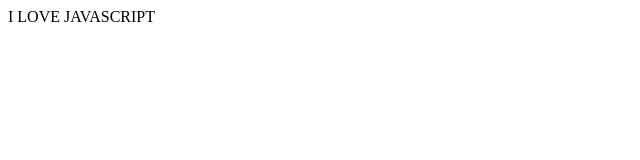
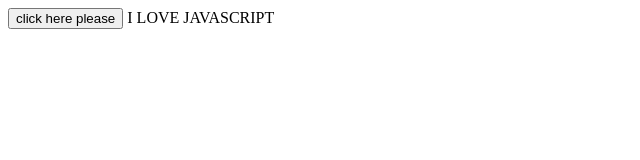
Before and after one commit to 254pro/web-2, a plain HTML site: page index.html in a window 1280 px wide. Shown: the whole page, without its empty margins (0-640 px from the left). Drawn offline with Linux system fonts and the light colour scheme.

Commit message:
index.html

```diff
--- a/index.html
+++ b/index.html
@@ -1,13 +1,14 @@
 <!DOCTYPE html>
 <html lang="en">
 <head>
-     <script src="index.js"></script>
+    <script src="index.js"></script>
     <meta charset="UTF-8">
     <meta name="viewport" content="width=device-width, initial-scale=1.0">
     <title>Document</title>
     <link rel="stylesheet" href="sytle.css">
 </head>
 <body>
+    <button type="button">click here please</button>
     I LOVE JAVASCRIPT
     <p id="p1"></p>
     <p id="p2"></p>
```
